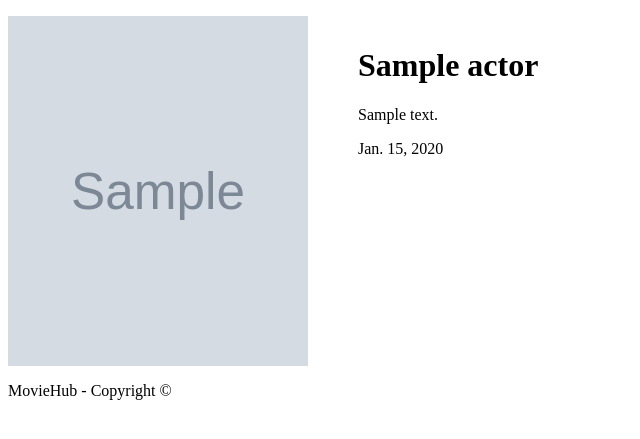
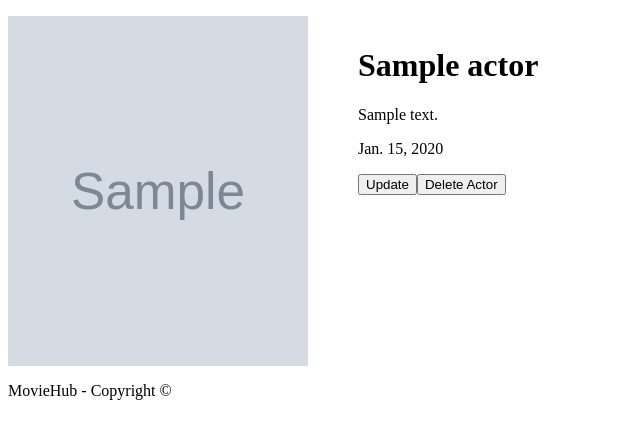
Before and after one commit to ebin6/OnlineMovieHub, a Django app: page /actors/actor-detail/1 in a window 1280 px wide. Shown: the part 106-545 px from the top of the page, without its empty margins (0-640 px from the left). Run offline with Django 5.2, Linux system fonts and the light colour scheme; tables that the repository leaves empty hold one stand-in row (values such as "Sample post"); grey boxes marked "Sample" are stand-in pictures.

Commit message:
Delete actor using CBV

```diff
--- a/actors/urls.py
+++ b/actors/urls.py
@@ -9,5 +9,6 @@ urlpatterns=[
     path("add-actor/",views.AddActor.as_view(),name="add_actors"),
     path("list-actors/",views.ListActors.as_view(),name="list_actors"),
     path("actor-detail/<int:pk>",views.ActorDetail.as_view(),name="actor_detail"),
-    path("update-actor/<int:pk>",views.UpdateActor.as_view(),name="update_actor")
+    path("update-actor/<int:pk>",views.UpdateActor.as_view(),name="update_actor"),
+    path("delete-actor/<int:pk>",views.DeleteActor.as_view(),name="delete_actor")
 ]
--- a/actors/views.py
+++ b/actors/views.py
@@ -4,7 +4,7 @@ from actors.forms import ActorForm
 from django.contrib import messages
 from actors.models import Actors
 
-from django.views.generic import CreateView,ListView,DetailView,UpdateView
+from django.views.generic import CreateView,ListView,DetailView,UpdateView,DeleteView
 
 
 # Create your views here.
@@ -47,3 +47,7 @@ class UpdateActor(UpdateView):
     template_name="actors/update-add-actor.html"
     success_url=reverse_lazy("actors:list_actors")
     context_object_name="actor"
+
+class DeleteActor(DeleteView):
+    model=Actors
+    success_url= reverse_lazy("actors:list_actors")
--- a/templates/actors/actor-detail.html
+++ b/templates/actors/actor-detail.html
@@ -13,7 +13,23 @@
             <h1>{{actor.name}}</h1>
             <p>{{actor.about}}</p>
             <p>{{actor.dob}}</p>
+            <div style="display: flex;">
+                <a href="{% url 'actors:update_actor' actor.id %}"><button>Update</button></a>
+                <form method="post" action="{% url 'actors:delete_actor' actor.id %}" onsubmit="return deleteActor()">
+                    {% csrf_token %}
+                    <input type="submit" value="Delete Actor">
+                </form>
+            </div>
         </div>
+
+
     </div>
+
 </main>
+<script>
+    function deleteActor(){
+        let choice=confirm("Do you wish to delete this actor ?")
+        return choice
+    }
+</script>
 {% endblock %}
--- a/templates/actors/update-add-actor.html
+++ b/templates/actors/update-add-actor.html
@@ -13,7 +13,9 @@
             <h1>Add Actor</h1>
         {% endif %}
         <div style="display: flex;">
-            <img src="{{actor.image.url}}" style="width: 300px;height: 350px;">
+            {% if actor %}
+                <img src="{{actor.image.url}}" style="width: 300px;height: 350px;">
+            {% endif %}
             <form method="post" enctype="multipart/form-data">
                 {% csrf_token %}
                 {{form.as_div}}
```
